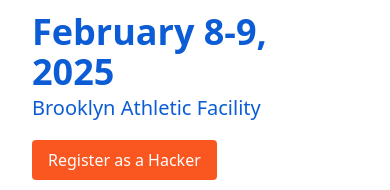
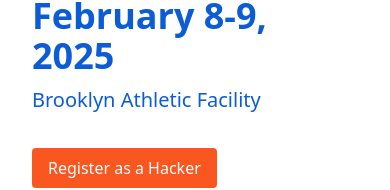
Before and after one commit to hacknyu/HackNYU-2025, a React (Vite) app: page / in a window 390 px wide. Shown: the part 540-730 px from the top of the page. Built offline with nearby package versions, Linux system fonts and the light colour scheme.

Commit message:
add spacing between date and location

```diff
--- a/src/sections/hero/Hero.jsx
+++ b/src/sections/hero/Hero.jsx
@@ -7,7 +7,7 @@ const Hero = () => {
         <h1 className="text-4xl md:text-5xl lg:text-6xl font-bold text-blue">
           February 8-9, 2025
         </h1>
-        <p className="text-xl md:text-3xl lg:text-4xl text-blue leading-relaxed mb-4">
+        <p className="text-xl md:text-3xl lg:text-4xl text-blue leading-relaxed mt-2 mb-8">
           Brooklyn Athletic Facility
         </p>
         <div className="flex flex-col items-start sm:flex-row sm:items-center">
@@ -29,7 +29,7 @@ const Hero = () => {
           </a>
         </div>
       </div>
-      <div className="flex flex-col justify-center text-6xl sm:text-7xl lg:text-8xl text-white font-bold w-3/4 sm:w-[400px] h-[500px] mx-auto mt-12 lg:mt-20 md:pr-8">
+      <div className="flex flex-col justify-center text-6xl sm:text-7xl lg:text-8xl text-white font-bold w-3/4 sm:w-[400px] h-[500px] mx-auto mt-10 lg:mt-20 md:pr-8">
         <span className="bg-blue py-8 rounded-full w-full text-center -rotate-12">HACK</span>
         <span className="bg-orange py-8 rounded-full w-full text-center -mt-2 ml-8">NYU</span>
         <span className="bg-black py-8 rounded-full w-full text-center -mt-4 -ml-10">2025</span>
```
